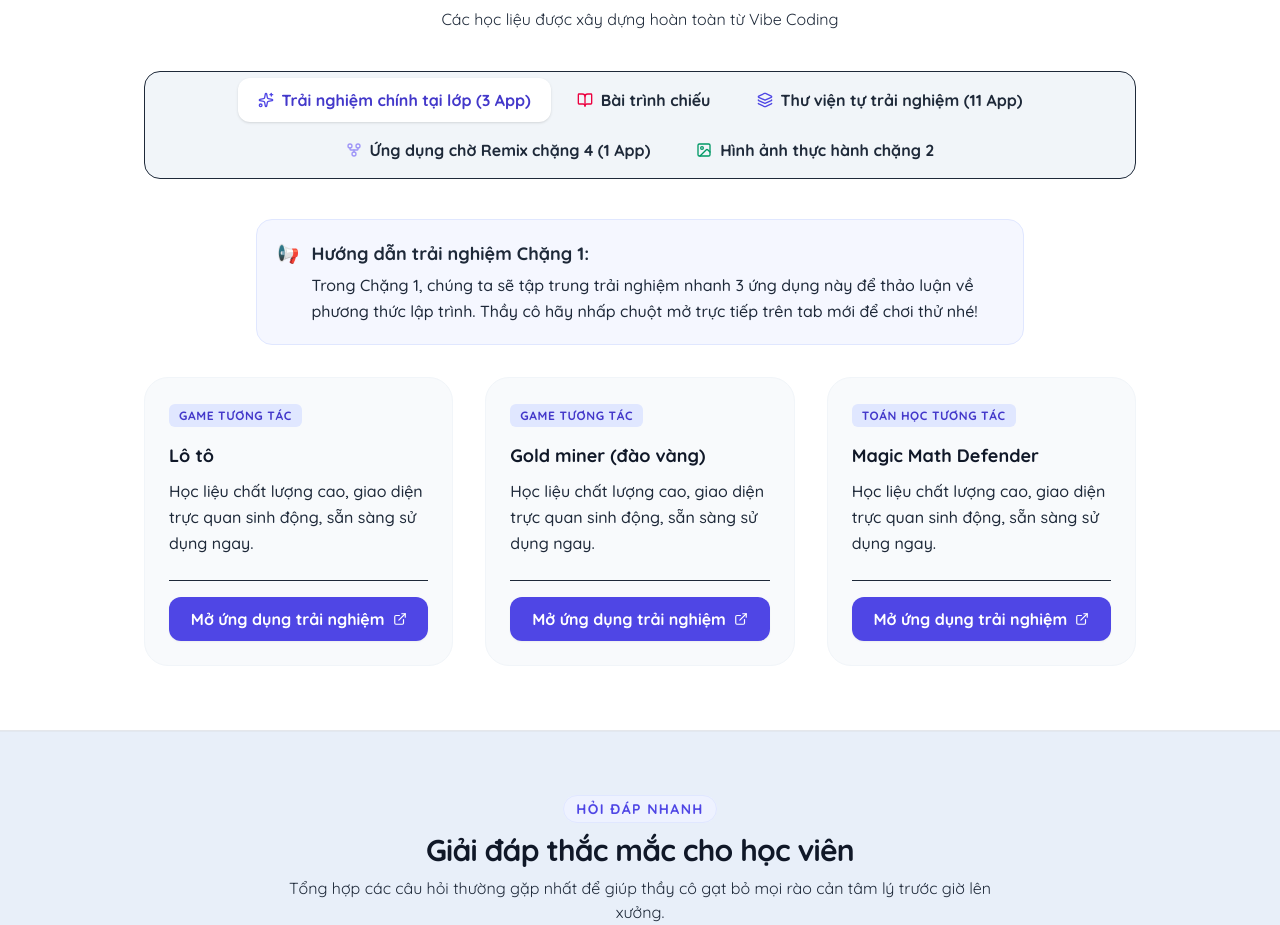
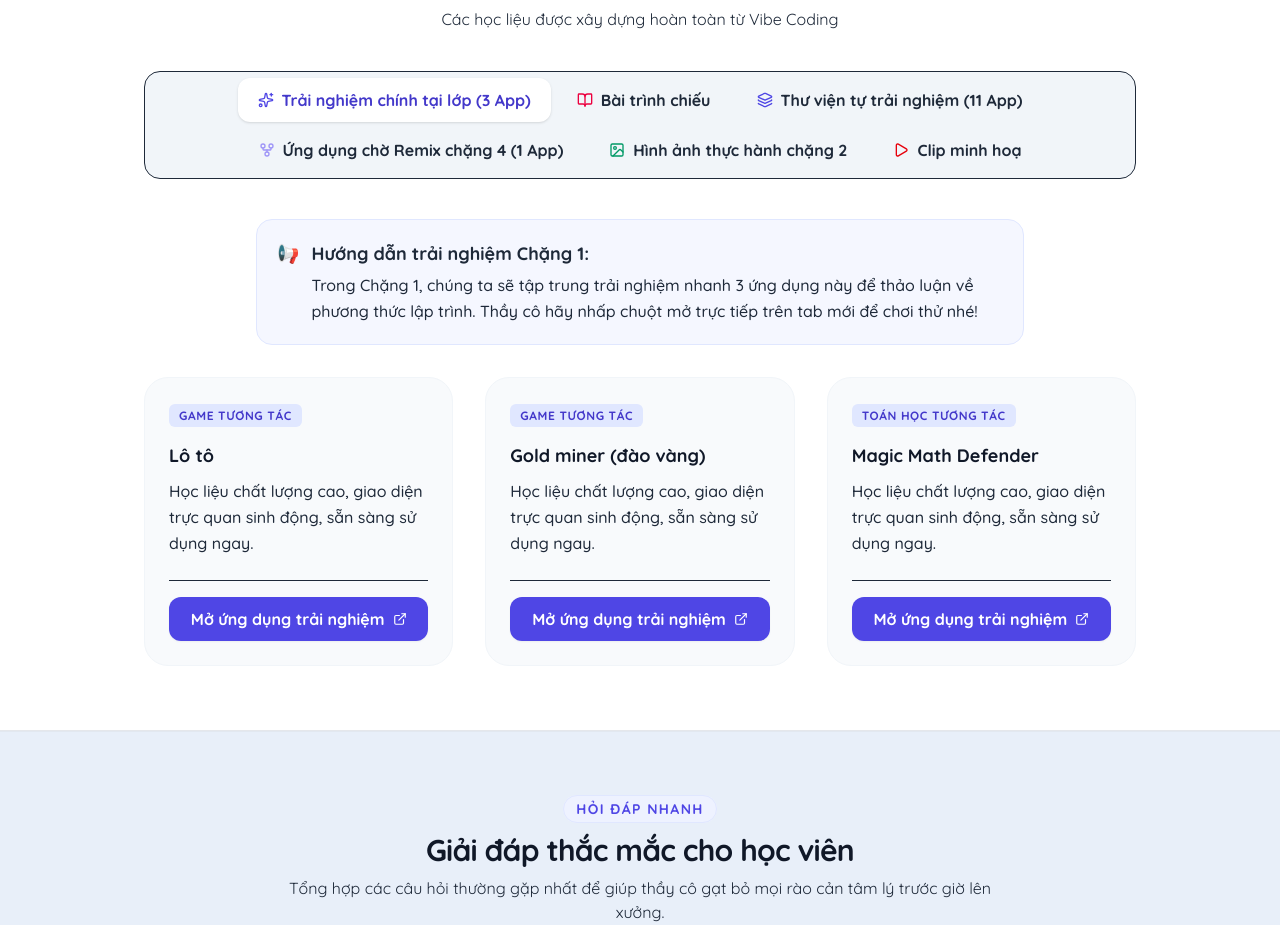
Before and after one commit to cuongngovuihocai/WS03, a React (Vite) app: page / in a window 1280 px wide. Shown: the part 8908-9833 px from the top of the page. Built offline with nearby package versions, Linux system fonts and the light colour scheme.

Commit message:
Update AppDemos.tsx

```diff
--- a/src/components/AppDemos.tsx
+++ b/src/components/AppDemos.tsx
@@ -1,10 +1,10 @@
 import React, { useState } from "react";
 import { motion } from "motion/react";
-import { ExternalLink, Flame, ShieldAlert, Sparkles, BookOpen, Layers, GitFork, Crown, Image, FileText } from "lucide-react";
+import { ExternalLink, Flame, ShieldAlert, Sparkles, BookOpen, Layers, GitFork, Crown, Image, FileText, Play } from "lucide-react";
 import { APP_DEMOS } from "../data";
 
 export default function AppDemos() {
-  const [activeTab, setActiveTab] = useState<"class" | "handout" | "remix" | "images" | "slides">("class");
+  const [activeTab, setActiveTab] = useState<"class" | "handout" | "remix" | "images" | "slides" | "video">("class");
   const [selectedZoomImage, setSelectedZoomImage] = useState<string | null>(null);
 
   const classApps = APP_DEMOS.filter((app) => app.isMain);
@@ -117,6 +117,17 @@ export default function AppDemos() {
             >
               <Image className="w-4 h-4 text-emerald-600" />
               Hình ảnh thực hành chặng 2
+            </button>
+            <button
+              onClick={() => setActiveTab("video")}
+              className={`px-5 py-2.5 rounded-xl text-sm md:text-base font-bold transition-all flex items-center gap-2 ${
+                activeTab === "video"
+                  ? "bg-white text-red-700 shadow-sm border border-red-100"
+                  : "text-gray-650 hover:text-gray-800"
+              }`}
+            >
+              <Play className="w-4 h-4 text-red-600" />
+              Clip minh hoạ
             </button>
           </div>
         </div>
@@ -410,6 +421,55 @@ export default function AppDemos() {
             </div>
           </div>
         )}
+
+        {activeTab === "video" && (
+          <div className="max-w-3xl mx-auto">
+            {/* Info Box */}
+            <div className="bg-red-50/50 border border-red-100 rounded-2xl p-5 mb-8 flex items-start gap-3 text-base text-red-950 font-bold">
+              <span className="text-xl">🎥</span>
+              <div>
+                <p className="font-extrabold text-base md:text-lg">Clip minh hoạ:</p>
+                <p className="text-sm md:text-base text-red-950 font-medium mt-1 leading-relaxed">
+                  Xem các clip minh họa bên dưới để cùng khám phá và làm quen với công cụ <strong>Bring Anything to Life</strong> cùng các tính năng hữu ích khác một cách sinh động trực quan nhất.
+                </p>
+              </div>
+            </div>
+
+            <div className="space-y-8">
+              {/* Video 1 Container */}
+              <div className="bg-slate-50 border border-slate-200 rounded-3xl p-6 hover:shadow-md transition duration-250">
+                <h3 className="text-base md:text-lg font-bold text-gray-900 mb-4 flex items-center gap-2">
+                  <span className="text-red-600">▶</span> Khám phá Bring Anything to Life
+                </h3>
+                <div className="relative w-full aspect-video rounded-2xl overflow-hidden border border-gray-150 bg-black shadow-xs">
+                  <iframe
+                    src="https://drive.google.com/file/d/1W2KcA3lg4n-SGNyg7FyVkKsR4iJkI4Or/preview"
+                    className="absolute top-0 left-0 w-full h-full border-0"
+                    allow="autoplay; encrypted-media"
+                    allowFullScreen
+                    title="Khám phá Bring Anything to Life"
+                  ></iframe>
+                </div>
+              </div>
+
+              {/* Video 2 Container */}
+              <div className="bg-slate-50 border border-slate-200 rounded-3xl p-6 hover:shadow-md transition duration-250">
+                <h3 className="text-base md:text-lg font-bold text-gray-900 mb-4 flex items-center gap-2">
+                  <span className="text-red-600">▶</span> Tạo ứng dụng mới trong Build App
+                </h3>
+                <div className="relative w-full aspect-video rounded-2xl overflow-hidden border border-gray-150 bg-black shadow-xs">
+                  <iframe
+                    src="https://drive.google.com/file/d/15M_C_7CPXGzcc8AQu7wXTSntCAXmlHfr/preview"
+                    className="absolute top-0 left-0 w-full h-full border-0"
+                    allow="autoplay; encrypted-media"
+                    allowFullScreen
+                    title="Tạo ứng dụng mới trong Build App"
+                  ></iframe>
+                </div>
+              </div>
+            </div>
+          </div>
+        )}
       </div>
 
       {/* Image Zoom Modal */}
```
